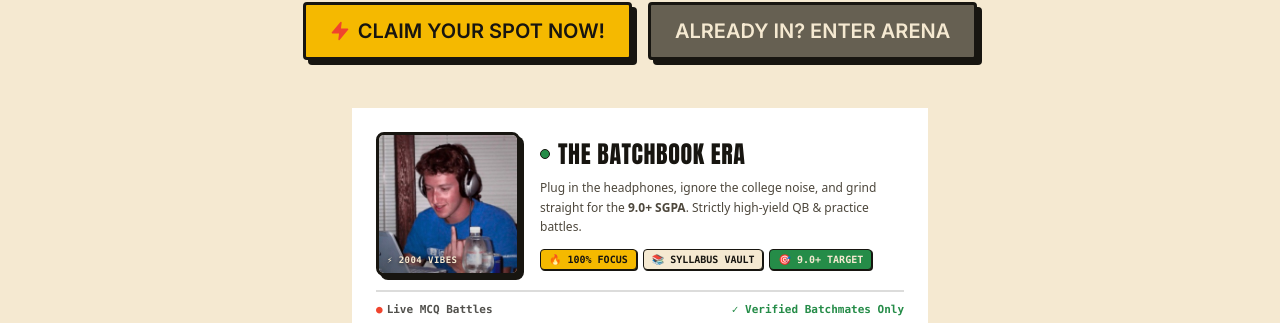
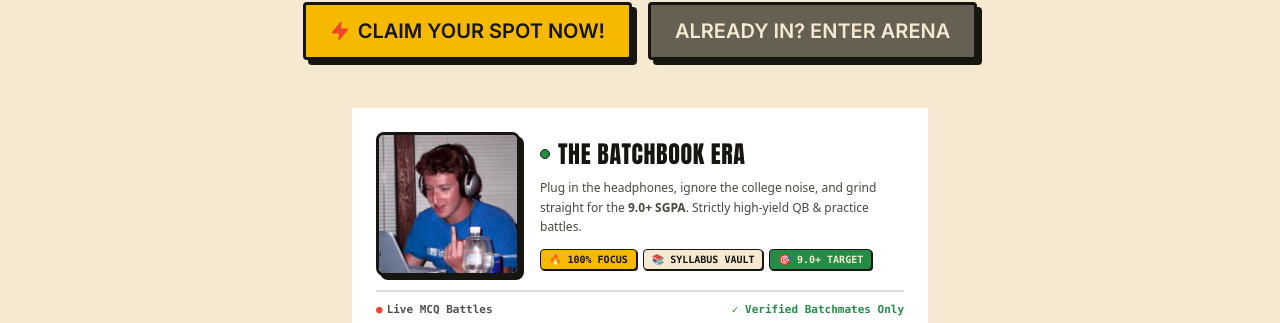
Before and after one commit to AtharvaBhoite69/topperbatchh, a React (Vite) app in the folder client/: page / in a window 1280 px wide. Shown: the part 768-1091 px from the top of the page. Built offline with nearby package versions, Linux system fonts and the light colour scheme; no server answers.

Commit message:
Remove 2004 vibes watermark and gradient overlay from The Batchbook Era card photo

```diff
--- a/client/src/pages/Landing.jsx
+++ b/client/src/pages/Landing.jsx
@@ -71,10 +71,6 @@ export const Landing = () => {
                   alt="The Batchbook Era"
                   className="w-full h-full object-cover object-center transition-transform duration-500 ease-out group-hover:scale-110 group-hover:rotate-1"
                 />
-                <div className="absolute inset-0 bg-gradient-to-t from-ink/50 via-transparent to-transparent opacity-60" />
-                <span className="absolute bottom-1.5 left-2 font-mono text-[9px] font-bold text-cream tracking-wider uppercase drop-shadow-[0_1px_2px_rgba(0,0,0,0.9)]">
-                  ⚡ 2004 VIBES
-                </span>
               </div>
             </div>
 
```
